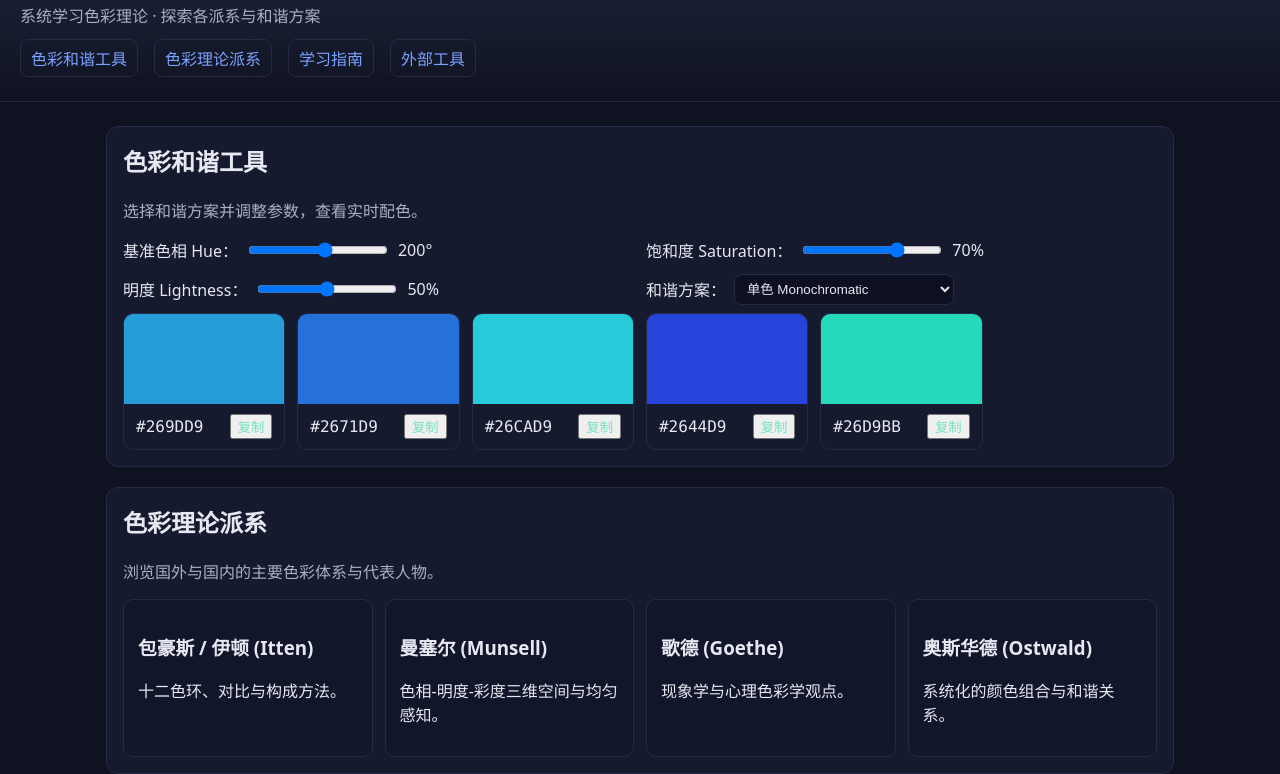
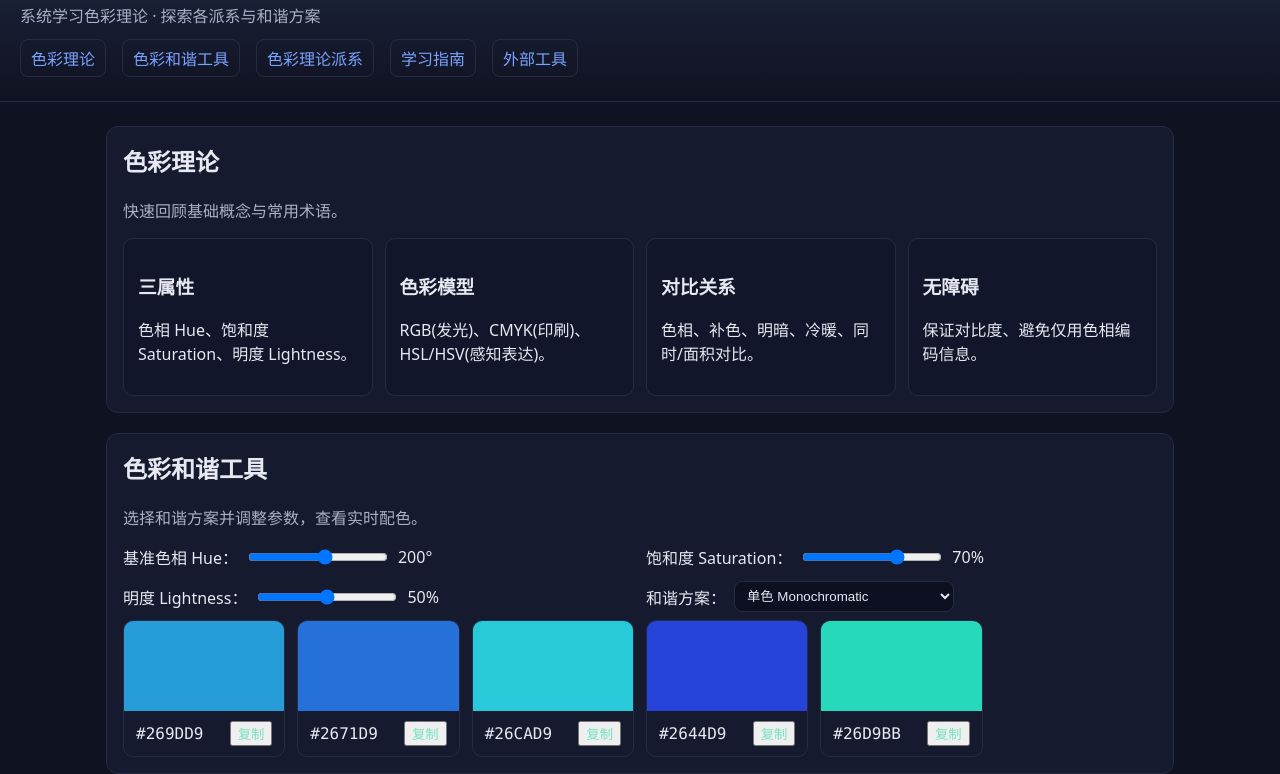
Before and after one commit to Monriki/Monriki.github.io, a plain HTML site: page index.html in a window 1280 px wide. Shown: the part 65-839 px from the top of the page. Drawn offline with Linux system fonts and the light colour scheme.

Commit message:
Add files via upload

```diff
--- a/index.html
+++ b/index.html
@@ -12,6 +12,7 @@
     <h1>Color Theory Lab</h1>
     <p class="tagline">系统学习色彩理论 · 探索各派系与和谐方案</p>
     <nav class="main-nav">
+      <a href="#theory">色彩理论</a>
       <a href="#tool">色彩和谐工具</a>
       <a href="#schools">色彩理论派系</a>
       <a href="#guides">学习指南</a>
@@ -20,6 +21,29 @@
   </header>
 
   <main class="container">
+    <section id="theory" class="card">
+      <h2>色彩理论</h2>
+      <p class="muted">快速回顾基础概念与常用术语。</p>
+      <div class="grid">
+        <div class="grid-item">
+          <h3>三属性</h3>
+          <p>色相 Hue、饱和度 Saturation、明度 Lightness。</p>
+        </div>
+        <div class="grid-item">
+          <h3>色彩模型</h3>
+          <p>RGB(发光)、CMYK(印刷)、HSL/HSV(感知表达)。</p>
+        </div>
+        <div class="grid-item">
+          <h3>对比关系</h3>
+          <p>色相、补色、明暗、冷暖、同时/面积对比。</p>
+        </div>
+        <div class="grid-item">
+          <h3>无障碍</h3>
+          <p>保证对比度、避免仅用色相编码信息。</p>
+        </div>
+      </div>
+    </section>
+
     <section id="tool" class="card">
       <h2>色彩和谐工具</h2>
       <p class="muted">选择和谐方案并调整参数，查看实时配色。</p>
```
